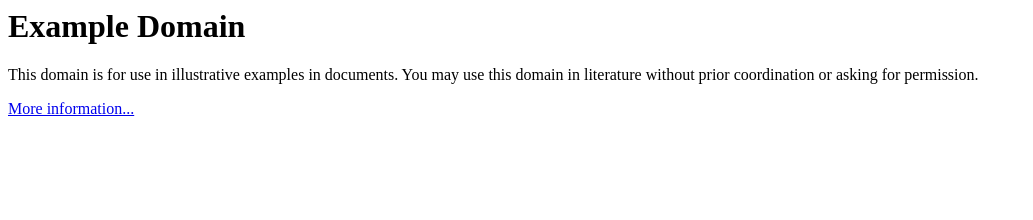
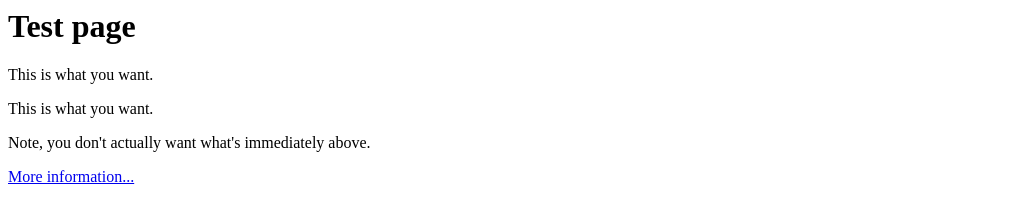
Before and after one commit to mark-wiemer/hello-playwright, a website: page index.html in a window 1280 px wide. Shown: the whole page, without its empty margins (0-1033 px from the left). Drawn offline with Linux system fonts and the light colour scheme.

Commit message:
Change tests

```diff
--- a/index.html
+++ b/index.html
@@ -1,6 +1,6 @@
 <html>
   <head>
-    <title>Example Domain</title>
+    <title>Test page</title>
 
     <meta charset="utf-8" />
     <meta http-equiv="Content-type" content="text/html; charset=utf-8" />
@@ -9,12 +9,13 @@
 
   <body>
     <div>
-      <h1>Example Domain</h1>
-      <p>
-        This domain is for use in illustrative examples in documents. You may
-        use this domain in literature without prior coordination or asking for
-        permission.
-      </p>
+      <h1>Test page</h1>
+      <nav aria-label="Header"></nav>
+      <nav aria-label="Main menu">
+        <p>This is what you want.</p>
+      </nav>
+      <p>This is what you want.</p>
+      <p>Note, you don't actually want what's immediately above.</p>
       <p>
         <a href="https://www.iana.org/domains/example">More information...</a>
       </p>
```
Also changed, not shown: tests/example.spec.ts (+11 -1 lines).
